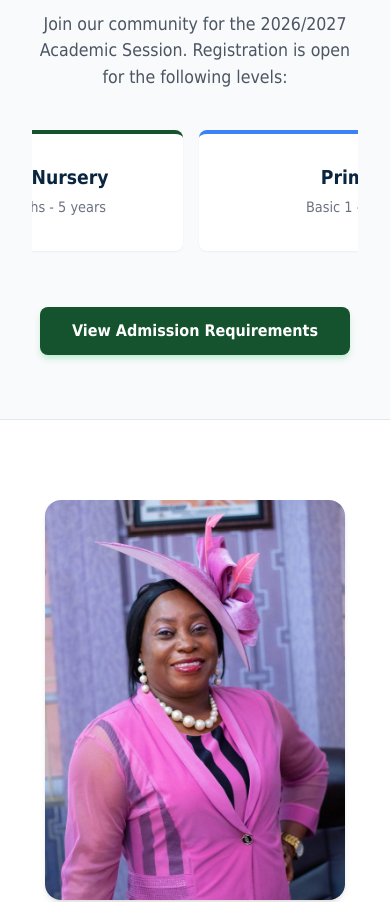
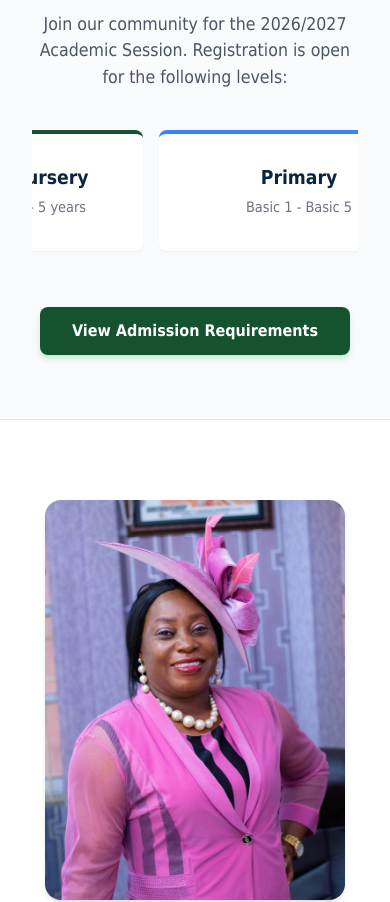
Before and after one commit to Constantine1-web/word-of-faith-portal, a Next.js app: page / in a window 390 px wide. Shown: the part 1140-2042 px from the top of the page. Built offline with nearby package versions, Linux system fonts and the light colour scheme.

Commit message:
Shrink feature cards on mobile

```diff
--- a/src/app/page.module.css
+++ b/src/app/page.module.css
@@ -153,7 +153,7 @@
 
 @media (max-width: 768px) {
   .featureCard {
-    min-width: 280px;
+    padding: 1.5rem 1.25rem;
     scroll-snap-align: center;
     flex: 0 0 auto;
   }
@@ -184,8 +184,8 @@
     display: none;
   }
   .mobileSwipeGrid > * {
-    width: 85vw;
-    max-width: 320px;
+    width: 75vw;
+    max-width: 280px;
     scroll-snap-align: center;
     flex: 0 0 auto;
   }
```
